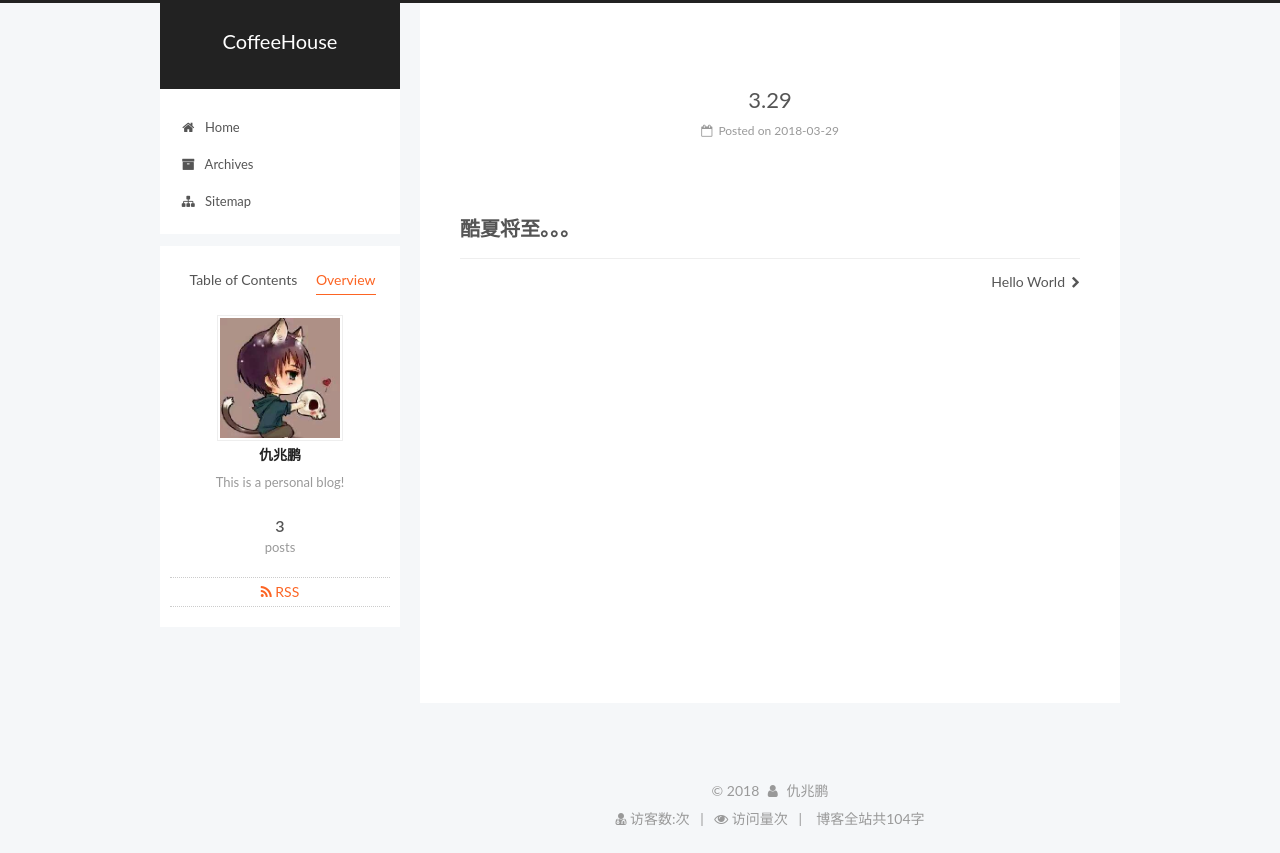
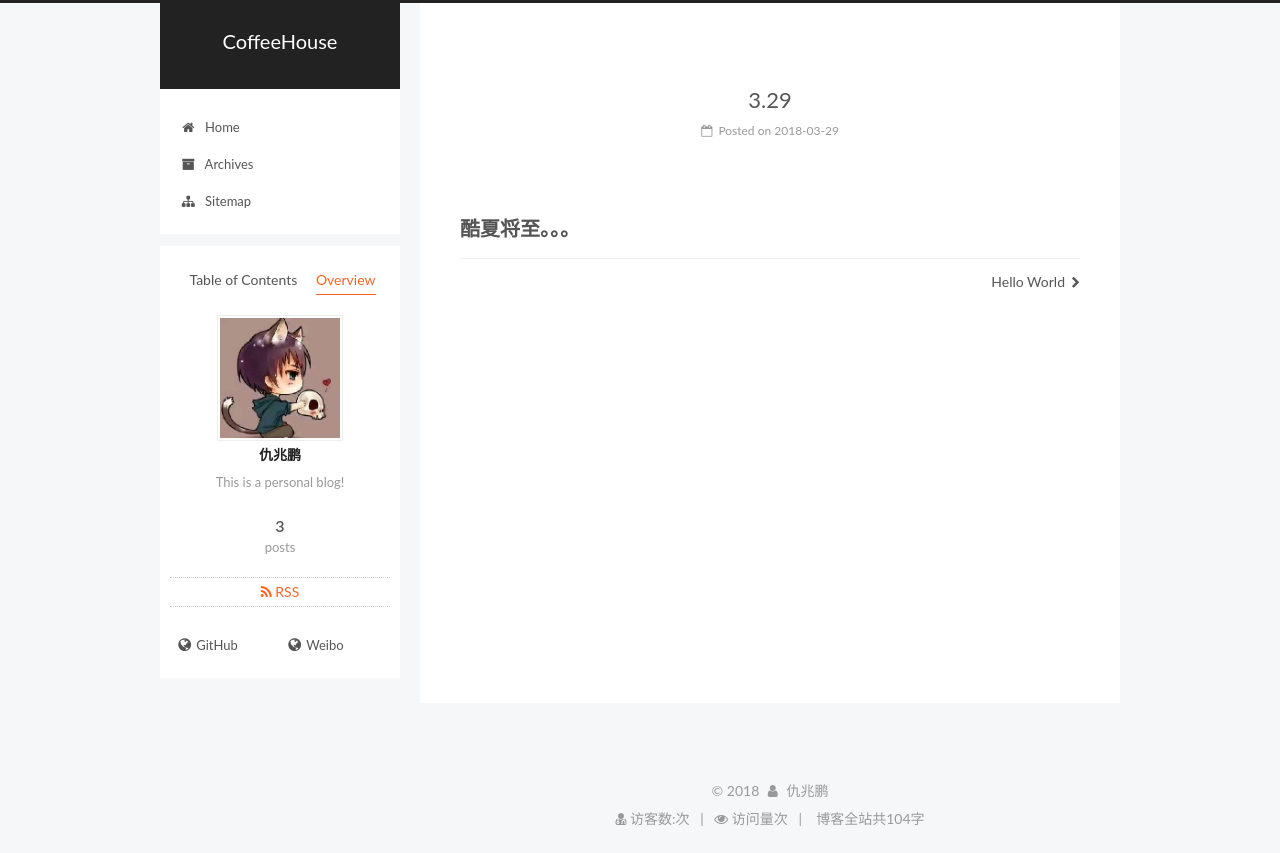
Before and after one commit to CoffeeHouse1122/CoffeeHouse1122.github.io, a plain HTML site: page 2018/03/29/3-29/index.html in a window 1280 px wide. Both pictures are taken after a click on the item "Overview". Drawn offline with Linux system fonts and the light colour scheme; some packages are replaced by stand-ins of ours; a script that the page names is missing.

Commit message:
Site updated: 2018-03-31 20:47:59

```diff
--- a/2018/03/29/3-29/index.html
+++ b/2018/03/29/3-29/index.html
@@ -446,6 +446,22 @@
 
 
 
+            <div class="links-of-author motion-element">
+
+                  <span class="links-of-author-item">
+                    <a href="https://github.com/CoffeeHouse1122" target="_blank" title="GitHub">
+
+                        <i class="fa fa-fw fa-globe"></i>GitHub</a>
+                  </span>
+
+                  <span class="links-of-author-item">
+                    <a href="https://weibo.com/u/5101317315" target="_blank" title="Weibo">
+
+                        <i class="fa fa-fw fa-globe"></i>Weibo</a>
+                  </span>
+
+            </div>
+
 
 
 
```
Also changed, not shown: 2018/03/30/hello-world/index.html (+16 -0 lines), 2018/03/31/2-16纪念/index.html (+16 -0 lines), archives/2018/03/index.html (+16 -0 lines), archives/2018/index.html (+16 -0 lines), archives/index.html (+16 -0 lines), index.html (+16 -0 lines).
